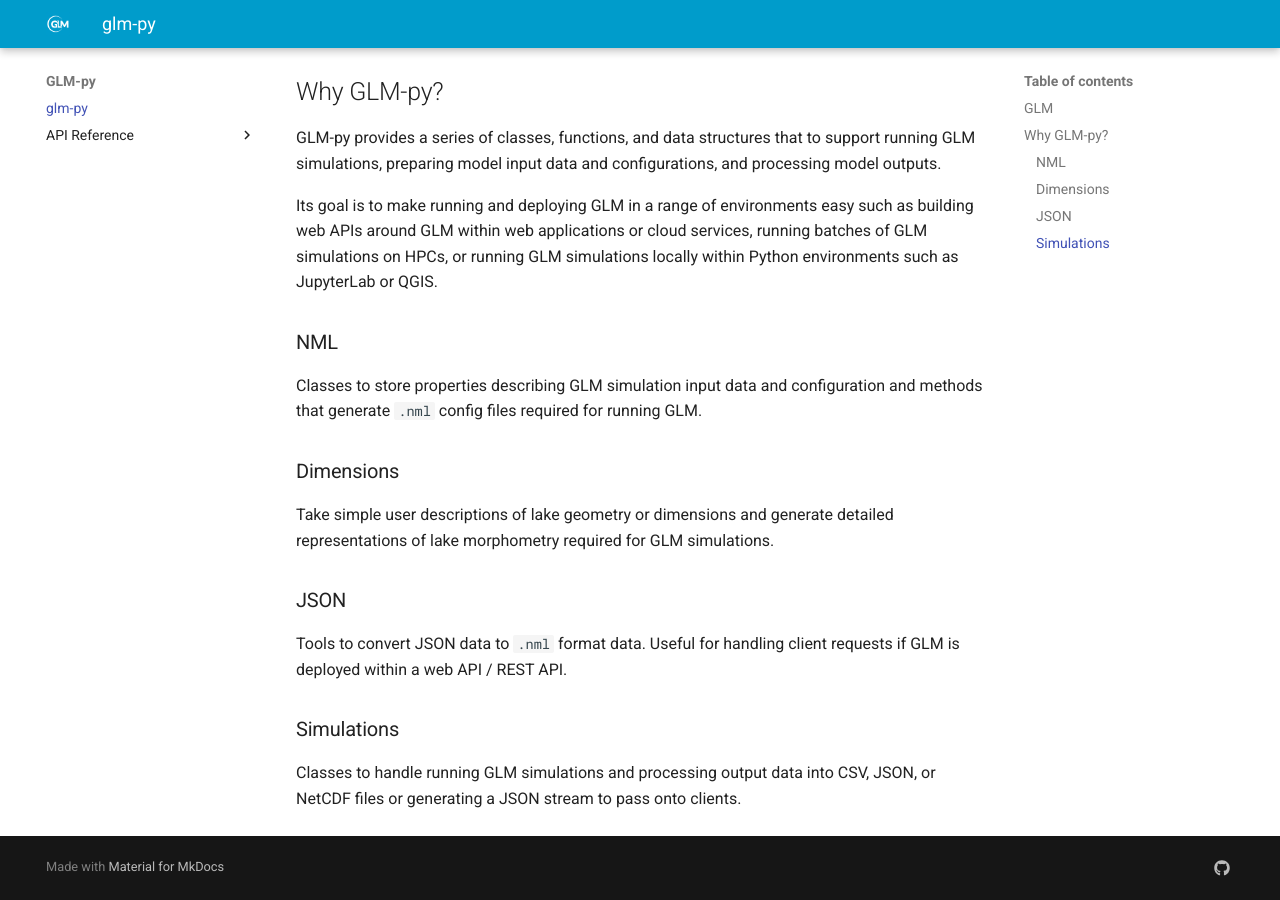
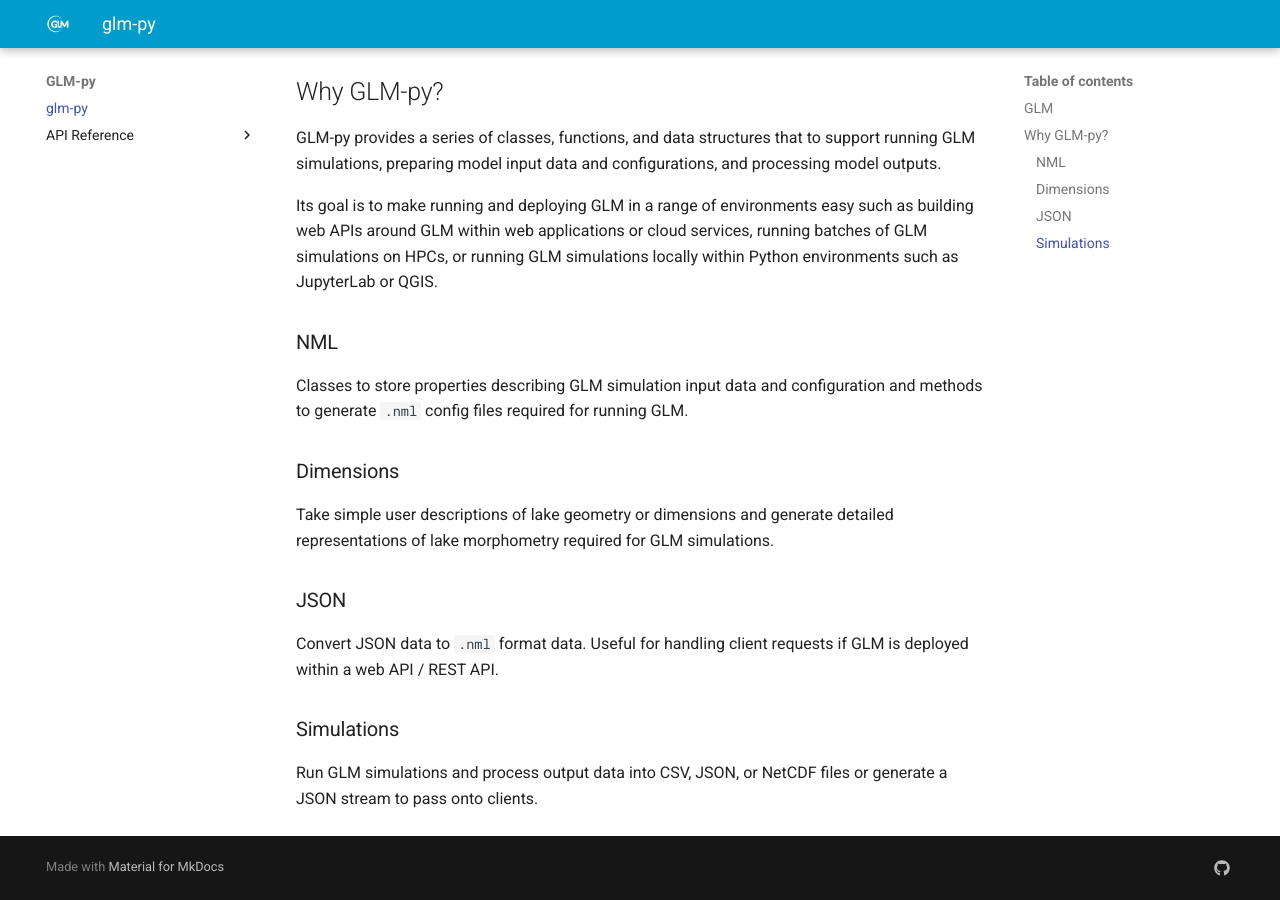
Before and after one commit to WET-tool/glm-py, an MkDocs documentation site: the page built from docs/index.md, in a window 1280 px wide and 900 px high, scrolled down 617 px. Built offline with MkDocs 1.6.1 and Material for MkDocs 9.7.7, drawn with Linux system fonts in a browser that asks for light colours.

```diff
--- a/docs/index.md
+++ b/docs/index.md
@@ -21,7 +21,7 @@
 
 ### NML
 
-Classes to store properties describing GLM simulation input data and configuration and methods that generate `.nml` config files required for running GLM.
+Classes to store properties describing GLM simulation input data and configuration and methods to generate `.nml` config files required for running GLM.
 
 ### Dimensions
 
@@ -29,8 +29,8 @@
 
 ### JSON
 
-Tools to convert JSON data to `.nml` format data. Useful for handling client requests if GLM is deployed within a web API / REST API.
+Convert JSON data to `.nml` format data. Useful for handling client requests if GLM is deployed within a web API / REST API.
 
 ### Simulations
 
-Classes to handle running GLM simulations and processing output data into CSV, JSON, or NetCDF files or generating a JSON stream to pass onto clients.
+Run GLM simulations and process output data into CSV, JSON, or NetCDF files or generate a JSON stream to pass onto clients.
--- a/pyproject.toml
+++ b/pyproject.toml
@@ -1,7 +1,7 @@
 # pyproject.toml
 
 [build-system]
-requires = ["setuptools>=67.7.2"]
+requires = ["setuptools>=61.0.0"]
 build-backend = "setuptools.build_meta"
 
 [project]
```
Also changed, not shown: 1 other file.
